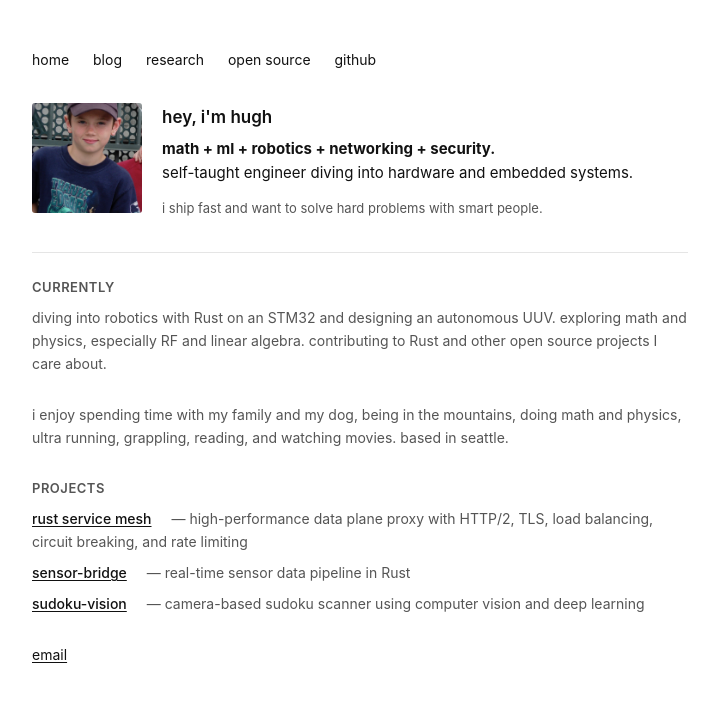
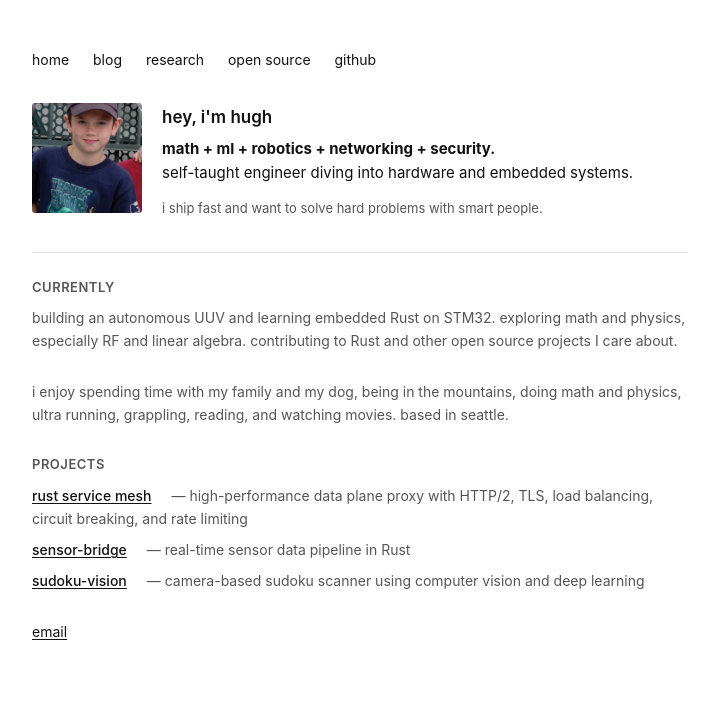
Before and after one commit to HueCodes/HueCodes.github.io, a Jekyll site: the page built from index.md, in a window 1280 px wide. Shown: the top 702 px of the page, without its empty margins (280-999 px from the left). Built offline with Jekyll 4.4.1, drawn with Linux system fonts in a browser that asks for light colours.

Commit message:
Simplify currently section

```diff
--- a/index.md
+++ b/index.md
@@ -26,7 +26,7 @@ title: home
 
 <div class="section">
   <h2>currently</h2>
-  <p>diving into robotics with Rust on an STM32 and designing an autonomous UUV. exploring math and physics, especially RF and linear algebra. contributing to Rust and other open source projects I care about.</p>
+  <p>building an autonomous UUV and learning embedded Rust on STM32. exploring math and physics, especially RF and linear algebra. contributing to Rust and other open source projects I care about.</p>
 </div>
 
 <div class="section">
```
